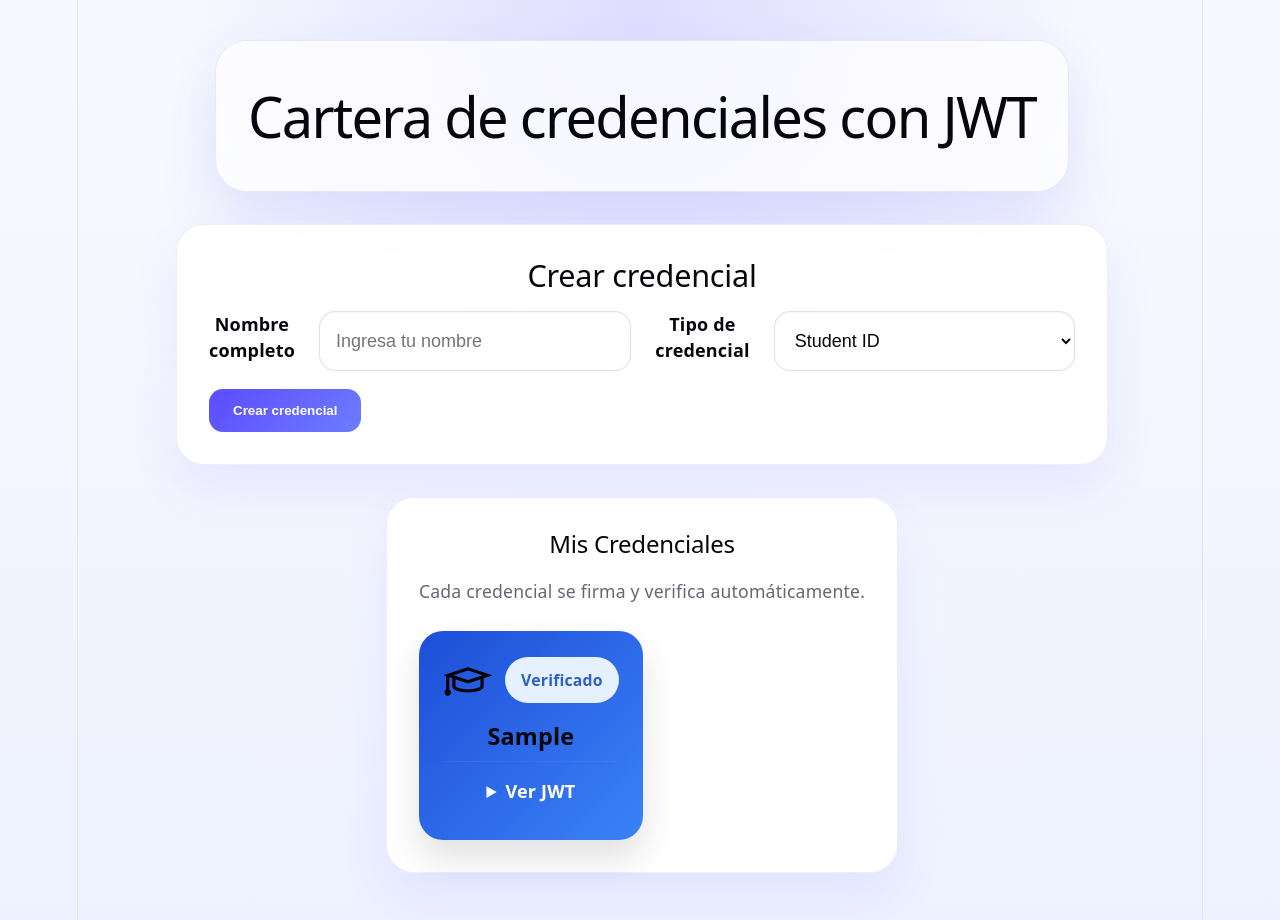
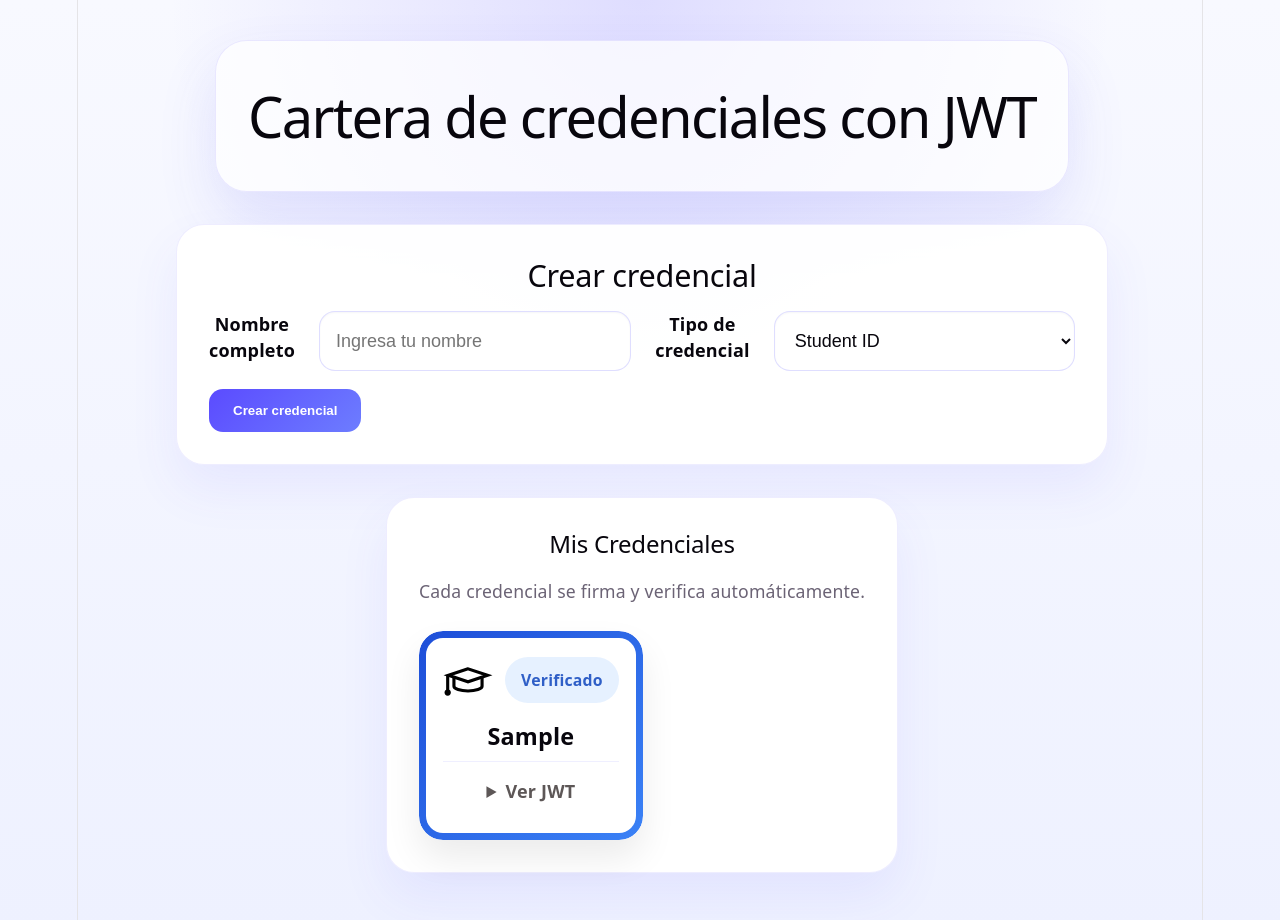
Before and after one commit to JuananA1000/CarteraJWT, a React (Vite) app: page / in a window 1280 px wide. Both pictures are taken after typing "Sample" into the empty fields and a click on the button "Crear credencial". Shown: the top 920 px of the page. Built offline with nearby package versions, Linux system fonts and the light colour scheme.

Commit message:
FIX: Que se coloree mejor el borde en lugar de el relleno de al credencial

```diff
--- a/src/components/CredentialCard.css
+++ b/src/components/CredentialCard.css
@@ -1,19 +1,33 @@
 .credential-card {
+  position: relative;
   border-radius: 24px;
   padding: 24px;
-  color: white;
-  box-shadow: 0 18px 35px rgba(0, 0, 0, 0.12);
-  transition:
-    transform 0.2s ease,
-    box-shadow 0.2s ease;
+
+  background: #fff;
+  z-index: 0;
+
+  box-shadow: 0 18px 35px rgba(0, 0, 0, 0.08);
 }
-.credential-card.student {
+.credential-card::before {
+  content: '';
+  position: absolute;
+  inset: 0;
+  padding: 7px; /* grosor del borde */
+  border-radius: 24px;
+  -webkit-mask:
+    linear-gradient(#fff 0 0) content-box,
+    linear-gradient(#fff 0 0);
+  -webkit-mask-composite: xor;
+  mask-composite: exclude;
+  z-index: -1;
+}
+.credential-card.student::before {
   background: linear-gradient(135deg, #1d4ed8, #3b82f6);
 }
-.credential-card.gym {
+.credential-card.gym::before {
   background: linear-gradient(135deg, #e63946, #ff6b6b);
 }
-.credential-card.employee {
+.credential-card.employee::before {
   background: linear-gradient(135deg, #374151, #111827);
 }
 
@@ -63,7 +77,7 @@
 .jwt-details summary {
   cursor: pointer;
   font-weight: 600;
-  color: #ffffff;
+  color: #5d5757;
   margin-bottom: 12px;
 }
 
```
